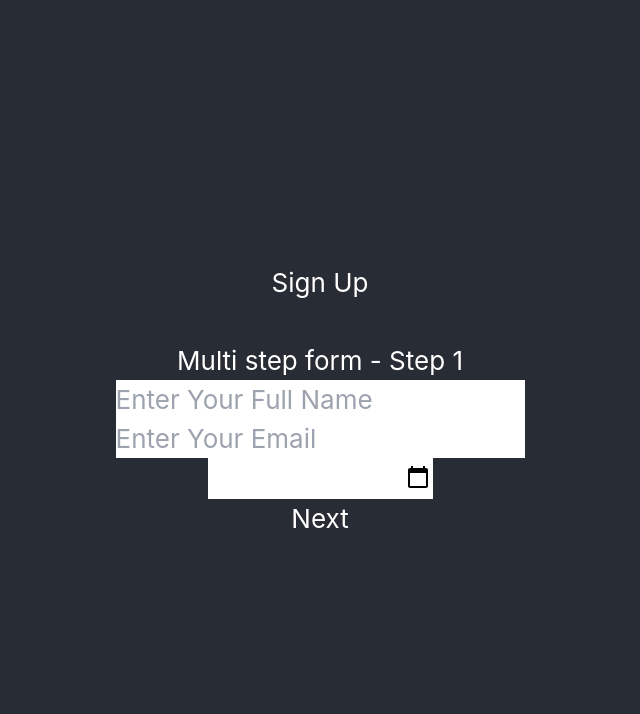
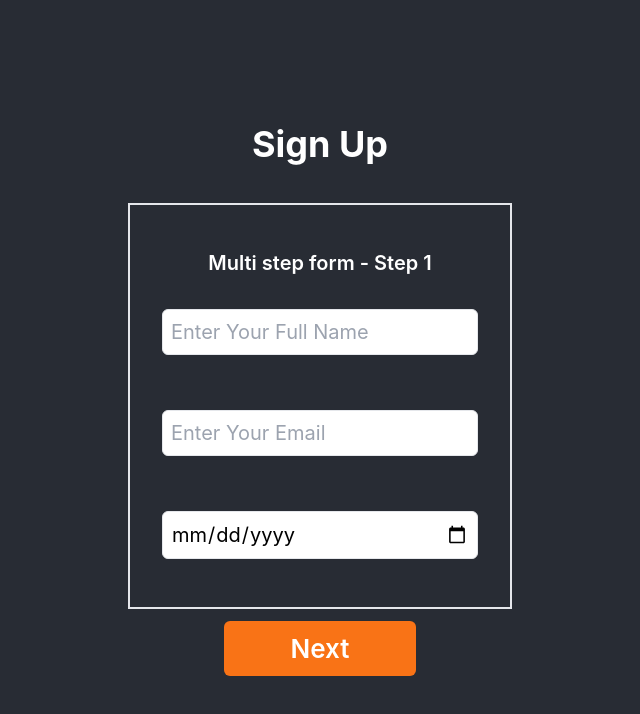
Before and after one commit to bintangsenjapratama/Module-4-bintangsenjapratama, a React (Create React App) app in the folder new-app/: page / in a window 1280 px wide. Shown: the top 714 px of the page, without its empty margins (320-960 px from the left). Built offline with nearby package versions, Linux system fonts and the light colour scheme.

Commit message:
fix: reset tailwind

```diff
--- a/new-app/tailwind.config.js
+++ b/new-app/tailwind.config.js
@@ -1,6 +1,7 @@
-/** @type {import('tailwindcss').Config} */
-export const content = ["./src/**/*.{html,js,jsx,tsx}"];
-export const theme = {
-  extend: {},
+module.exports = {
+  content: ["./src/**/*.{html ,js ,tsx, ts}"],
+  theme: {
+    extend: {},
+  },
+  plugins: [],
 };
-export const plugins = [];
```
